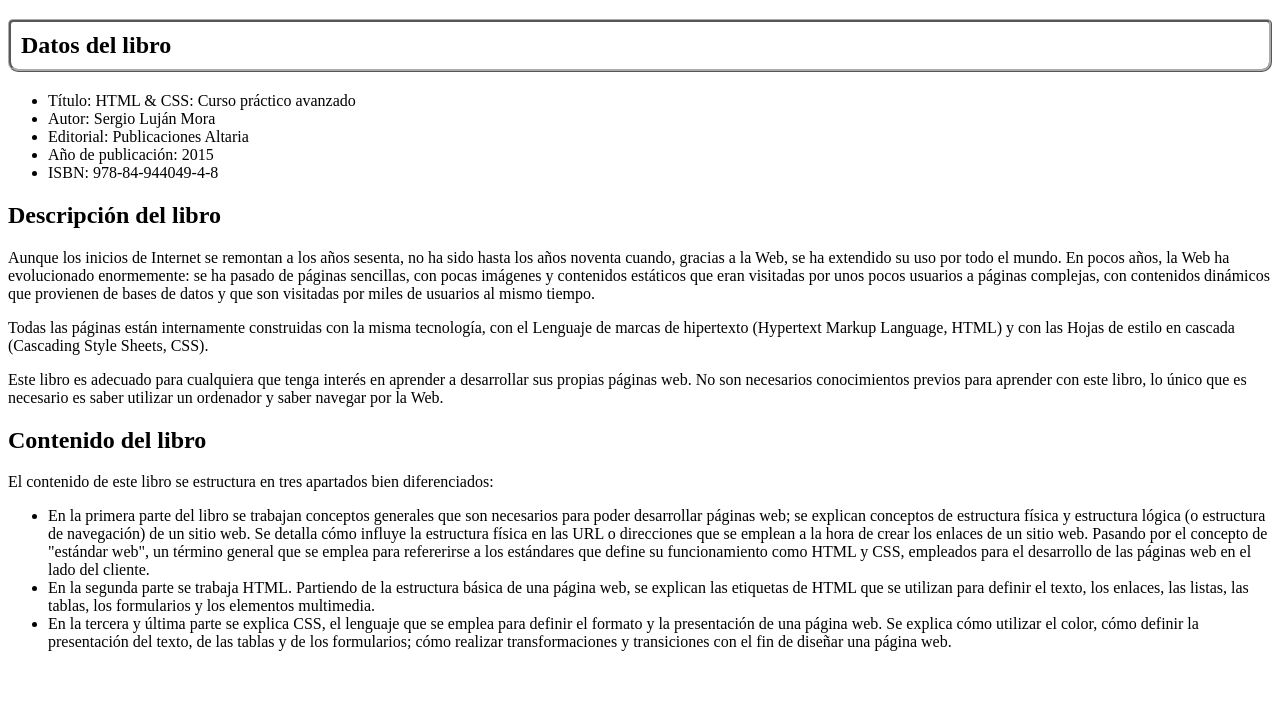
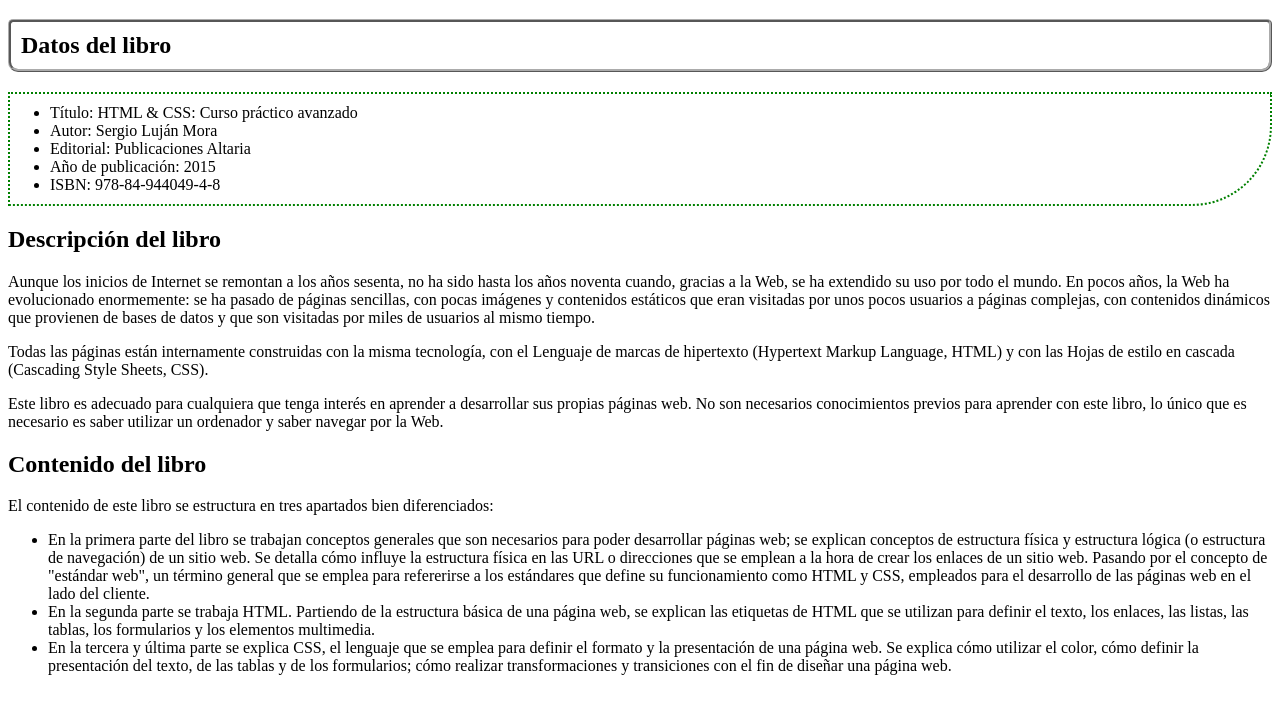
Before and after one commit to LimberthEsneiderSantanderAlcivar/ejercicio2, a plain HTML site: page index.html in a window 1280 px wide. Shown: the part 89-800 px from the top of the page. Drawn offline with Linux system fonts and the light colour scheme.

Commit message:
la tercera caja con puntitos

```diff
--- a/css/estilo.css
+++ b/css/estilo.css
@@ -18,3 +18,9 @@
 	border-bottom-right-radius: 10px;
 	border-bottom-left-radius: 10px;
 }
+.caja3{
+	border: 2px dotted green;
+	padding-top: 10px;
+	padding-bottom: 10px;
+	border-bottom-right-radius: 80px;
+}
--- a/index.html
+++ b/index.html
@@ -11,7 +11,7 @@
 <body>
     <h1 class="caja1">HTML &amp; CSS: Curso práctico avanzado</h1>
     <h2 class="caja2">Datos del libro</h2>
-    <ul>
+    <ul class="caja3">
         <li>Título: HTML &amp; CSS: Curso práctico avanzado</li>
         <li>Autor: Sergio Luján Mora</li>
         <li>Editorial: Publicaciones Altaria</li>
```
